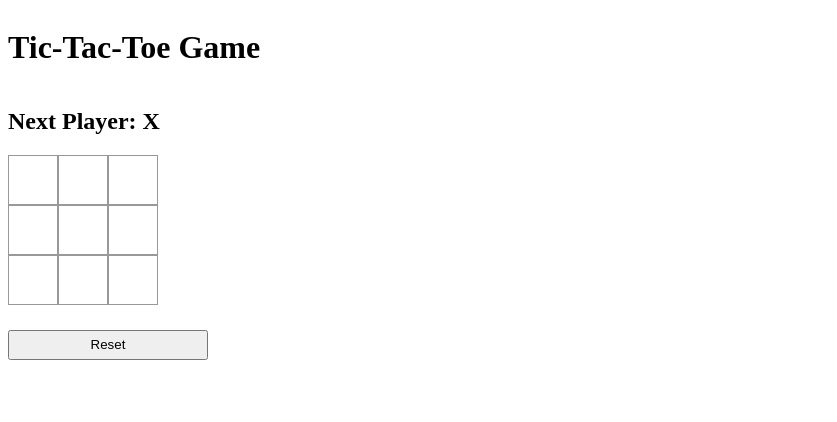
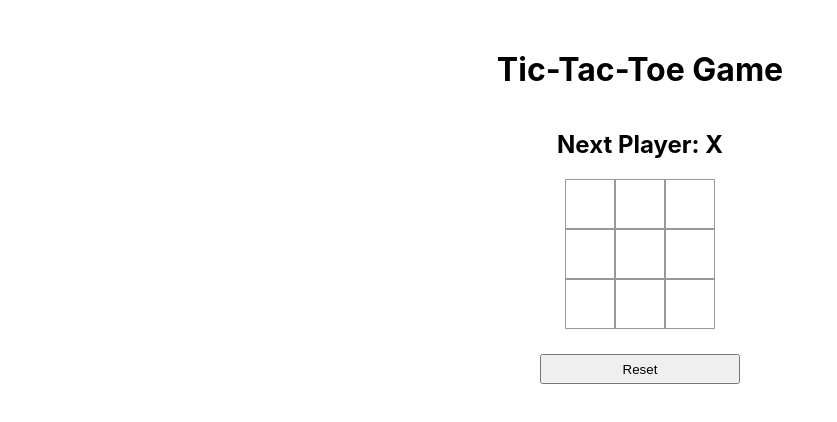
Before and after one commit to carlosdoria/game-nextjs-styled-components, a Next.js app: page / in a window 1280 px wide. Shown: the top 422 px of the page, without its empty margins (0-837 px from the left). Built offline with nearby package versions, Linux system fonts and the light colour scheme.

Commit message:
Imported global styles, HTML elemente title changed and 'Game' componente styles changed.

```diff
--- a/src/Components/Game/index.jsx
+++ b/src/Components/Game/index.jsx
@@ -61,9 +61,9 @@ function Game () {
 
     return(
       <S.Container>
-        <h1>
+        <S.Title>
           Tic-Tac-Toe Game
-        </h1>
+        </S.Title>
         <h2>
           {statusGame}
         </h2>
--- a/src/Components/Game/styles.js
+++ b/src/Components/Game/styles.js
@@ -1,12 +1,14 @@
 import styled from 'styled-components';
 
 export const Container = styled.div`
-display: flex;
-flex-direction: column;
+  display: flex;
+  flex-direction: column;
+  align-items: center;
+`;
 
-justify-items: center;
-justify-content: center;
-`;
+export const Title = styled.h1`
+  margin-top: 50px;
+`
 
 export const Button = styled.button`
   height: 30px;
--- a/src/pages/_app.js
+++ b/src/pages/_app.js
@@ -1,6 +1,15 @@
+import Head from 'next/head'
+import '../styles/globals.css'
 
 function MyApp({ Component, pageProps }) {
-  return <Component {...pageProps} />
+  return(
+    <>
+      <Head>
+        <title>Tic-Tac-Toe</title>
+      </Head>
+      <Component {...pageProps} />
+    </>
+  )
 }
 
 export default MyApp
```
Also changed, not shown: src/styles/globals.css (renamed from styles/globals.css).
